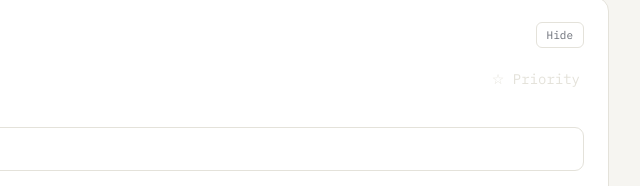
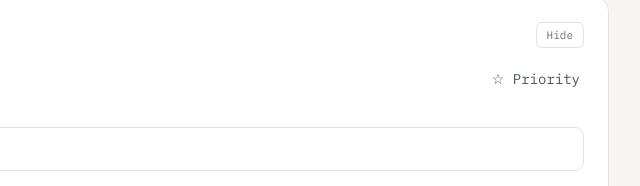
Before and after one commit to b-utkarsh-01/job-tracker, a website: page public/index.html in a window 1280 px wide. Shown: the part 153-339 px from the top of the page, 541-1181 px from the left. Drawn offline with nearby package versions, Linux system fonts and the light colour scheme; no server answers.

Commit message:
change color of priority button

```diff
--- a/public/style.css
+++ b/public/style.css
@@ -189,7 +189,7 @@ textarea{ resize: vertical; min-height: 64px; }
 .checkbox-label{ display:flex; align-items:center; gap:6px; text-transform:none; font-size:12.5px; color:var(--ink); cursor:pointer; }
 .checkbox-label input{ width:auto; }
 
-.star-btn{ border:none; background:none; cursor:pointer; font-size:14px; padding:2px 4px; color: var(--line); }
+.star-btn{ border:none; background:none; cursor:pointer; font-size:14px; padding:2px 4px; color: var(--slate); }
 .star-btn.starred{ color: var(--amber); }
 .company-row{ display:flex; align-items:center; gap:6px; }
 
```
